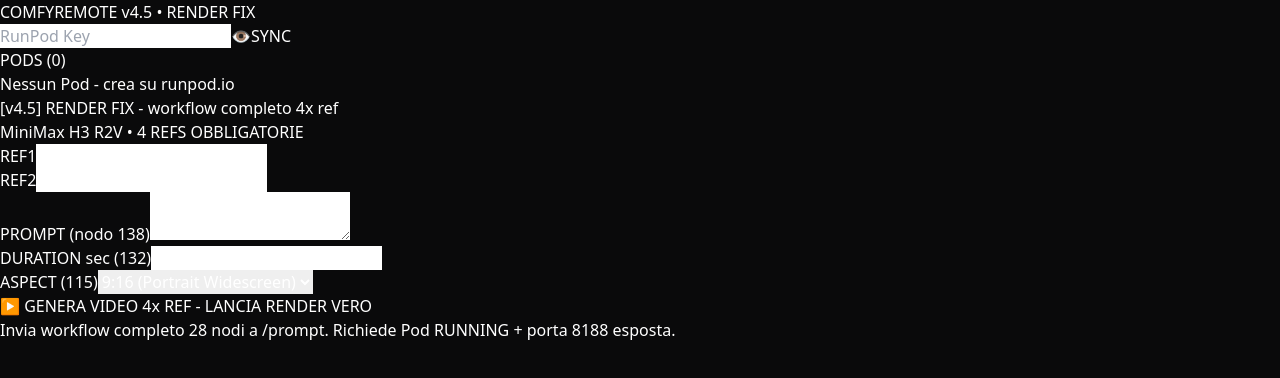
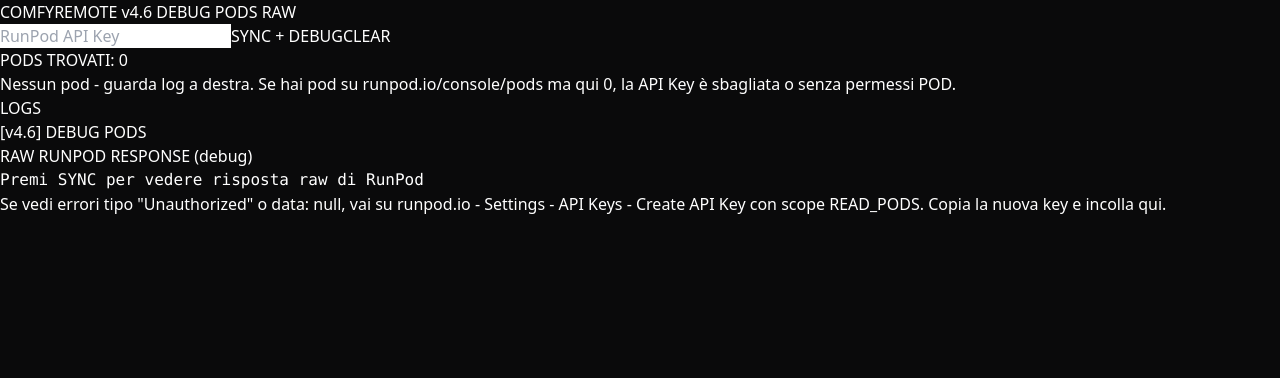
Before and after one commit to maxmorrison74/comfyremote, a Next.js app: page / in a window 1280 px wide. Shown: the top 378 px of the page. Built offline with nearby package versions, Linux system fonts and the light colour scheme.

Commit message:
v4.6 DEBUG: mostra raw response RunPod per fix pods 0

```diff
--- a/app/api/runpod/route.ts
+++ b/app/api/runpod/route.ts
@@ -1,8 +1,8 @@
 import { NextRequest, NextResponse } from 'next/server';
 export async function POST(req: NextRequest) {
   const { query } = await req.json();
-  const apiKey = req.headers.get('x-api-key') || req.headers.get('authorization')?.replace('Bearer ','') || '';
-  if (!apiKey) return NextResponse.json({ error: 'No API key' }, { status: 401 });
+  const apiKey = req.headers.get('x-api-key') || '';
+  if (!apiKey) return NextResponse.json({ error: 'No key' }, { status: 401 });
   const res = await fetch('https://api.runpod.io/graphql', {
     method: 'POST',
     headers: { 'Content-Type': 'application/json', 'Authorization': `Bearer ${apiKey}` },
--- a/app/page.tsx
+++ b/app/page.tsx
@@ -1,129 +1,65 @@
 "use client";
 import { useState, useEffect } from "react";
+const FULL_WORKFLOW = {"115":{"inputs":{"aspect_ratio":"9:16 (Portrait Widescreen)","megapixels":0.4,"multiple":32},"class_type":"ResolutionSelector"},"138":{"inputs":{"value":"test"},"class_type":"PrimitiveStringMultiline"},"137":{"inputs":{"image":"red_superboy_on_city_roof.png"},"class_type":"LoadImage"},"139":{"inputs":{"image":"mecha_dragon_lightning.png"},"class_type":"LoadImage"},"147":{"inputs":{"image":"mecha_dragon_lightning.png"},"class_type":"LoadImage"},"148":{"inputs":{"image":"mecha_dragon_lightning.png"},"class_type":"LoadImage"}};
 
-const FULL_WORKFLOW = {
-  "92": {"inputs": {"filename_prefix": "video/MiniMax_H3","format":"auto","format.codec":"auto","codec":"auto","video":["130",0]}, "class_type":"SaveVideo"},
-  "115": {"inputs": {"aspect_ratio":"9:16 (Portrait Widescreen)","megapixels":0.4,"multiple":32}, "class_type":"ResolutionSelector"},
-  "119": {"inputs": {"vae_name":"minimax_h3_video_vae_fp16.safetensors"}, "class_type":"VAELoader"},
-  "120": {"inputs": {"vae_name":"minimax_h3_audio_vae_fp32.safetensors"}, "class_type":"VAELoader"},
-  "121": {"inputs": {"samples":["125",0],"vae":["120",0]}, "class_type":"VAEDecodeAudio"},
-  "122": {"inputs": {"samples":["125",0],"vae":["119",0]}, "class_type":"VAEDecode"},
-  "123": {"inputs": {"sampler_name":"res_multistep"}, "class_type":"KSamplerSelect"},
-  "124": {"inputs": {"scheduler":"simple","steps":["142",0],"denoise":1,"model":["127",0]}, "class_type":"BasicScheduler"},
-  "125": {"inputs": {"noise":["129",0],"guider":["126",0],"sampler":["123",0],"sigmas":["124",0],"latent_image":["136",1]}, "class_type":"SamplerCustomAdvanced"},
-  "126": {"inputs": {"model":["141",0],"conditioning":["136",0]}, "class_type":"BasicGuider"},
-  "127": {"inputs": {"unet_name":"minimax_h3_ref2va_pruned_int8_convrot.safetensors","weight_dtype":"default"}, "class_type":"UNETLoader"},
-  "128": {"inputs": {"clip_name":"qwen3vl_32b_minimax_h3_nvfp4_awq.safetensors","type":"minimax","device":"default"}, "class_type":"CLIPLoader"},
-  "129": {"inputs": {"noise_seed":261662374822964}, "class_type":"RandomNoise"},
-  "130": {"inputs": {"fps":24,"bit_depth":8,"color_space":"sRGB","codec":"none","images":["122",0],"audio":["121",0]}, "class_type":"CreateVideo"},
-  "131": {"inputs": {"expression":"max(5, round(a * 24)) + (5 - (max(5, round(a * 24)) % 17)) % 17","values.a":["132",0]}, "class_type":"ComfyMathExpression"},
-  "132": {"inputs": {"value":8}, "class_type":"PrimitiveFloat"},
-  "136": {"inputs": {"prompt":["138",0],"width":["115",0],"height":["115",1],"length":["131",1],"ref_image_size":"match","clip":["128",0],"vae":["119",0],"audio_vae":["120",0],"ref_images.ref_image_0":["137",0],"ref_images.ref_image_1":["139",0],"ref_images.ref_image_2":["147",0],"ref_images.ref_image_3":["148",0]}, "class_type":"MiniMaxH3ReferenceToVideo"},
-  "137": {"inputs": {"image":"red_superboy_on_city_roof.png"}, "class_type":"LoadImage"},
-  "138": {"inputs": {"value":"PROMPT_PLACEHOLDER"}, "class_type":"PrimitiveStringMultiline"},
-  "139": {"inputs": {"image":"mecha_dragon_lightning.png"}, "class_type":"LoadImage"},
-  "141": {"inputs": {"switch":["146",0],"on_false":["127",0],"on_true":["145",0]}, "class_type":"ComfySwitchNode"},
-  "142": {"inputs": {"switch":["146",0],"on_false":["143",0],"on_true":["144",0]}, "class_type":"ComfySwitchNode"},
-  "143": {"inputs": {"value":20}, "class_type":"PrimitiveInt"},
-  "144": {"inputs": {"value":4}, "class_type":"PrimitiveInt"},
-  "145": {"inputs": {"lora_name":"minimax_h3_ref2v_turbo_4step_v0.1_comfyui_bf16.safetensors","strength_model":1,"model":["127",0]}, "class_type":"LoraLoaderModelOnly"},
-  "146": {"inputs": {"value":false}, "class_type":"PrimitiveBoolean"},
-  "147": {"inputs": {"image":"mecha_dragon_lightning.png"}, "class_type":"LoadImage"},
-  "148": {"inputs": {"image":"mecha_dragon_lightning.png"}, "class_type":"LoadImage"}
-};
+export default function Page(){
+  const [pods,setPods]=useState<any[]>([]); const [sel,setSel]=useState(""); const [logs,setLogs]=useState<string[]>(["[v4.6] DEBUG PODS"]);
+  const [key,setKey]=useState(""); const [raw,setRaw]=useState("");
+  const [prompt,setPrompt]=useState("superboy on city roof, mecha dragon roar");
+  const [refs,setRefs]=useState(["red_superboy_on_city_roof.png","mecha_dragon_lightning.png","mecha_dragon_lightning.png","mecha_dragon_lightning.png"]);
 
-export default function ComfyRemote(){
-  const [pods,setPods]=useState<any[]>([]);
-  const [sel,setSel]=useState(""); const [logs,setLogs]=useState<string[]>(["[v4.5] RENDER FIX - workflow completo 4x ref"]);
-  const [loading,setLoading]=useState(false); const [key,setKey]=useState(""); const [show,setShow]=useState(false);
-  const [prompt,setPrompt]=useState("Bold comic-book ink style, heavy linework, red and blue-black palette, night city. Use <Picture 2> and <Picture 1> as reference frames and <Audio 1> exactly as it is.\nCUT 1: top-down view of the little boy superhero on the rooftop — red cape fluttering in the wind, hands planted on his hips, freckles and a cocky grin as he looks straight up into the camera.\nCUT 2: low hero angle on the colossal black mech-kaiju towering over the skyline as it rears back and unleashes a GIANT terrifying ROAR.");
-  const [duration,setDuration]=useState(8);
-  const [aspect,setAspect]=useState("9:16 (Portrait Widescreen)");
-  const [refs,setRefs]=useState(["red_superboy_on_city_roof.png","mecha_dragon_lightning.png"]);
-  const [isGen,setIsGen]=useState(false);
-
-  const addLog=(m:string)=>setLogs(l=>[`[${new Date().toLocaleTimeString()}] ${m}`,...l].slice(0,150));
+  const addLog=(m:string)=>setLogs(l=>[`[${new Date().toLocaleTimeString()}] ${m}`,...l].slice(0,100));
   useEffect(()=>{ const s=localStorage.getItem("runpod_key"); if(s) setKey(s); },[]);
-  const save=()=>{ localStorage.setItem("runpod_key",key); addLog("Key salvata"); fetchAll(key); };
 
   const fetchAll=async(k:string)=>{
-    if(!k) return; setLoading(true); addLog("Connessione via proxy...");
-    try{
-      const q="{ pods { id name desiredStatus runtime { uptimeInSeconds } machine { gpuTypeId } } myself { pods { id name desiredStatus } } }";
-      const r=await fetch("/api/runpod",{method:"POST",headers:{"Content-Type":"application/json","x-api-key":k},body:JSON.stringify({query:q})}).then(r=>r.json());
-      const a=r?.data?.pods||[]; const b=r?.data?.myself?.pods||[];
-      const merged=[...a]; for(const p of b) if(!merged.find(m=>m.id===p.id)) merged.push(p);
-      setPods(merged); addLog(`Pod trovati: ${merged.length} (attivi ${a.length})`);
-      if(merged.length>0 && !sel) setSel(merged[0].id);
-    }catch(e:any){ addLog("Errore "+e.message);} setLoading(false);
+    addLog("=== DEBUG FETCH ===");
+    const queries = [
+      {name:"pods", q:"{ pods { id name desiredStatus } }"},
+      {name:"myself.pods", q:"{ myself { id pods { id name desiredStatus } } }"},
+      {name:"myself full", q:"{ myself { id email pods { id name desiredStatus machine { gpuTypeId } } podTemplates { id name } } }"}
+    ];
+    let merged:any[]=[];
+    for(const qq of queries){
+      addLog(`Provo query: ${qq.name}`);
+      try{
+        const r = await fetch("/api/runpod",{method:"POST",headers:{"Content-Type":"application/json","x-api-key":k},body:JSON.stringify({query:qq.q})}).then(r=>r.json());
+        const txt = JSON.stringify(r).slice(0,1000);
+        addLog(`${qq.name} risposta: ${txt}`);
+        setRaw(prev=>prev+`\n--- ${qq.name} ---\n${JSON.stringify(r,null,2)}\n`);
+        if(r.data?.pods) merged=[...merged,...r.data.pods];
+        if(r.data?.myself?.pods) merged=[...merged,...r.data.myself.pods];
+        if(r.errors) addLog(`ERRORE ${qq.name}: ${JSON.stringify(r.errors)}`);
+      }catch(e:any){ addLog(`Fetch error ${qq.name}: ${e.message}`); }
+    }
+    const dedup = Array.from(new Map(merged.map((p:any)=>[p.id,p])).values());
+    setPods(dedup); addLog(`FINALE: ${dedup.length} pod unici`);
+    if(dedup.length>0 && !sel) setSel(dedup[0].id);
   };
 
-  const podAct=async(id:string,act:string)=>{
-    const map:any={stop:`mutation { podStop(input: { podId: "${id}" }) { id } }`,resume:`mutation { podResume(input: { podId: "${id}" }) { id } }`,terminate:`mutation { podTerminate(input: { podId: "${id}" }) { id } }`};
-    addLog(`${act} ${id.slice(0,6)}`); const r=await fetch("/api/runpod",{method:"POST",headers:{"Content-Type":"application/json","x-api-key":key},body:JSON.stringify({query:map[act]})}).then(r=>r.json());
-    if(r.errors) addLog("Errore "+JSON.stringify(r.errors).slice(0,200)); else { addLog("✅ "+act+" ok"); setTimeout(()=>fetchAll(key),1500); }
-  };
-
-  const run=async()=>{
-    if(!sel){ addLog("Seleziona Pod"); return; }
-    setIsGen(true);
-    addLog(`🚀 Invio workflow completo 4x ref su ${sel.slice(0,6)}`);
-    try{
-      const wf:any = JSON.parse(JSON.stringify(FULL_WORKFLOW));
-      // Patch 4 refs
-      wf["137"].inputs.image = refs[0] || "red_superboy_on_city_roof.png";
-      wf["139"].inputs.image = refs[1] || "mecha_dragon_lightning.png";
-      wf["147"].inputs.image = refs[2] || "mecha_dragon_lightning.png";
-      wf["148"].inputs.image = refs[3] || "mecha_dragon_lightning.png";
-      wf["138"].inputs.value = prompt;
-      wf["132"].inputs.value = duration;
-      wf["115"].inputs.aspect_ratio = aspect;
-      wf["129"].inputs.noise_seed = Math.floor(Math.random()*1000000000000000);
-
-      const endpoint = `https://${sel}-8188.proxy.runpod.net/prompt`;
-      addLog(`POST ${endpoint} - ${Object.keys(wf).length} nodi - prompt ${prompt.length} chars`);
-
-      const res = await fetch(endpoint, { method:"POST", headers:{"Content-Type":"application/json"}, body: JSON.stringify({ prompt: wf, client_id: "comfyremote-v4.5" }) });
-      const txt = await res.text();
-      if(!res.ok){ addLog(`❌ Pod ${res.status}: ${txt.slice(0,500)}`); addLog("Verifica: 1) Pod RUNNING 2) Edit Pod -> Expose 8188 3) ComfyUI acceso su 0.0.0.0:8188"); }
-      else { addLog(`✅ RENDER Lanciato! Job ID: ${txt.slice(0,300)}`); addLog("Apri ComfyUI del Pod per vedere coda: https://"+sel+"-8188.proxy.runpod.net"); }
-    }catch(e:any){ addLog("❌ Connessione Pod fallita: "+e.message); addLog("Soluzione: apri manualmente https://"+sel+"-8188.proxy.runpod.net e verifica ComfyUI"); }
-    setIsGen(false);
-  };
-
-  useEffect(()=>{ if(key) fetchAll(key); },[]);
+  const save=()=>{ localStorage.setItem("runpod_key",key); setRaw(""); fetchAll(key); };
 
   return (
-    <div className="min-h-screen bg-[#0a0a0b] text-white p-4 md:p-8 font-mono">
+    <div className="min-h-screen bg-[#0a0a0b] text-white p-4 font-mono">
       <div className="max-w-6xl mx-auto">
-        <header className="flex justify-between items-center mb-6 border-b border-zinc-800 pb-4">
-          <h1 className="text-xl font-bold">COMFYREMOTE <span className="text-zinc-500 text-xs">v4.5 • RENDER FIX</span></h1>
-          <div className="flex gap-2"><input type={show?"text":"password"} value={key} onChange={e=>setKey(e.target.value)} placeholder="RunPod Key" className="bg-zinc-900 border border-zinc-800 rounded px-3 py-1 text-sm w-44"/><button onClick={()=>setShow(!show)} className="bg-zinc-800 px-2 rounded text-xs">👁</button><button onClick={save} className="bg-white text-black px-4 py-1 rounded text-sm font-bold">SYNC</button></div>
-        </header>
-        <div className="grid grid-cols-1 lg:grid-cols-3 gap-6">
-          <div className="bg-zinc-900/50 border border-zinc-800 rounded-lg p-4 flex flex-col">
-            <h2 className="font-bold mb-3 text-xs">PODS ({pods.length})</h2>
-            <div className="space-y-2 max-h- overflow-auto">
-              {pods.map((p:any)=><div key={p.id} className={`p-2 rounded border text-xs ${sel===p.id?"bg-white text-black":"bg-zinc-900 border-zinc-800"}`}>
-                <div onClick={()=>setSel(p.id)} className="cursor-pointer font-bold flex justify-between"><span className="truncate">{p.name||p.id.slice(0,8)}</span><span className={`text- px-1 rounded ${p.desiredStatus==="RUNNING"?"bg-green-600 text-black":"bg-zinc-700"}`}>{p.desiredStatus}</span></div>
-                <div className="flex gap-1 mt-2"><button onClick={()=>podAct(p.id,"resume")} className="flex-1 bg-green-600 text-black font-bold py-1 rounded text-">▶ START</button><button onClick={()=>podAct(p.id,"stop")} className="flex-1 bg-zinc-700 py-1 rounded text-">⏸ STOP</button><button onClick={()=>{ if(confirm("Terminare?")) podAct(p.id,"terminate"); }} className="bg-red-900/40 px-2 rounded text-">🗑</button></div>
-              </div>)}
-              {pods.length===0 && <div className="text-zinc-500 text-xs p-2 border border-dashed rounded">Nessun Pod - crea su runpod.io</div>}
+        <h1 className="text-xl font-bold mb-4">COMFYREMOTE v4.6 DEBUG <span className="text-zinc-500 text-xs">PODS RAW</span></h1>
+        <div className="flex gap-2 mb-4"><input type="password" value={key} onChange={e=>setKey(e.target.value)} placeholder="RunPod API Key" className="bg-zinc-900 border border-zinc-800 rounded px-3 py-2 text-sm w-64"/><button onClick={save} className="bg-white text-black px-6 py-2 rounded font-bold">SYNC + DEBUG</button><button onClick={()=>{setRaw(""); setLogs([]);}} className="bg-zinc-800 px-3 py-2 rounded">CLEAR</button></div>
+
+        <div className="grid grid-cols-2 gap-4">
+          <div className="bg-zinc-900 border border-zinc-800 rounded p-3">
+            <h2 className="text-xs font-bold mb-2">PODS TROVATI: {pods.length}</h2>
+            {pods.map((p:any)=><div key={p.id} className="text-xs p-2 bg-black border border-zinc-800 rounded mb-1"><b>{p.name}</b> {p.id.slice(0,8)} {p.desiredStatus}</div>)}
+            {pods.length===0 && <div className="text-zinc-500 text-xs">Nessun pod - guarda log a destra. Se hai pod su runpod.io/console/pods ma qui 0, la API Key è sbagliata o senza permessi POD.</div>}
+            <div className="mt-4">
+              <h3 className="text-xs font-bold">LOGS</h3>
+              <div className="bg-black p-2 h-64 overflow-auto text- mt-1">{logs.map((l,i)=><div key={i} className="text-zinc-400">{l}</div>)}</div>
             </div>
-            <div className="mt-4 bg-black border border-zinc-800 rounded p-2 h-64 overflow-auto text-">{logs.map((l,i)=><div key={i} className="text-zinc-400 whitespace-pre-wrap">{l}</div>)}</div>
           </div>
-          <div className="lg:col-span-2 bg-zinc-900/30 border border-zinc-800 rounded-lg p-5">
-            <h2 className="font-bold text-sm">MiniMax H3 R2V • 4 REFS OBBLIGATORIE</h2>
-            <div className="mt-3 grid grid-cols-2 gap-2">
-              {refs.map((r,i)=><div key={i} className="flex gap-2 items-center bg-black border border-zinc-800 rounded p-2"><span className="text- bg-zinc-800 px-1 rounded">REF{i+1}</span><input value={r} onChange={e=>{ const c=[...refs]; c[i]=e.target.value; setRefs(c); }} className="flex-1 bg-transparent text-xs outline-none" /></div>)}
-            </div>
-            <label className="text- text-zinc-500 font-bold mt-4 block">PROMPT (nodo 138)</label>
-            <textarea value={prompt} onChange={e=>setPrompt(e.target.value)} className="w-full bg-black border border-zinc-800 rounded p-3 text-sm mt-1 h-32" />
-            <div className="grid grid-cols-2 gap-3 mt-3"><div><label className="text- text-zinc-500">DURATION sec (132)</label><input type="number" value={duration} onChange={e=>setDuration(parseInt(e.target.value)||8)} className="w-full bg-black border border-zinc-800 rounded p-2 text-sm" /></div><div><label className="text- text-zinc-500">ASPECT (115)</label><select value={aspect} onChange={e=>setAspect(e.target.value)} className="w-full bg-black border border-zinc-800 rounded p-2 text-sm"><option>9:16 (Portrait Widescreen)</option><option>16:9 (Widescreen)</option><option>1:1 (Square)</option></select></div></div>
-            <button onClick={run} disabled={isGen || !sel} className="w-full mt-5 bg-white text-black font-black py-4 rounded text-sm disabled:opacity-30">{isGen?"⏳ LANCIO...":"▶ GENERA VIDEO 4x REF - LANCIA RENDER VERO"}</button>
-            <div className="text- text-zinc-600 mt-2">Invia workflow completo {Object.keys(FULL_WORKFLOW).length} nodi a /prompt. Richiede Pod RUNNING + porta 8188 esposta.</div>
+          <div className="bg-zinc-900 border border-zinc-800 rounded p-3">
+            <h2 className="text-xs font-bold mb-2">RAW RUNPOD RESPONSE (debug)</h2>
+            <pre className="bg-black p-2 h- overflow-auto text- whitespace-pre-wrap">{raw || "Premi SYNC per vedere risposta raw di RunPod"}</pre>
           </div>
         </div>
+        <div className="mt-4 text- text-zinc-500">Se vedi errori tipo "Unauthorized" o data: null, vai su runpod.io - Settings - API Keys - Create API Key con scope READ_PODS. Copia la nuova key e incolla qui.</div>
       </div>
     </div>
   );
```
